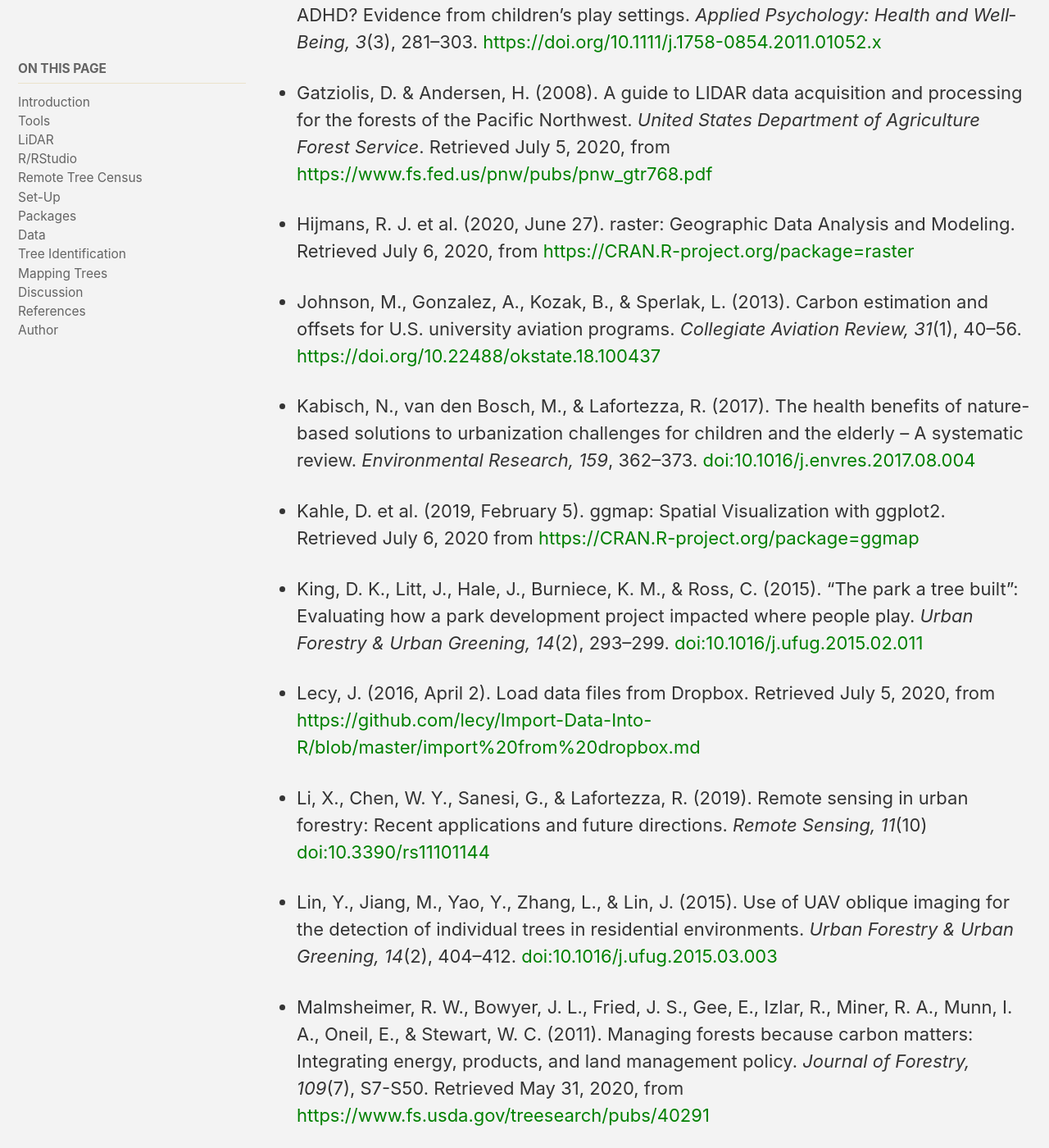
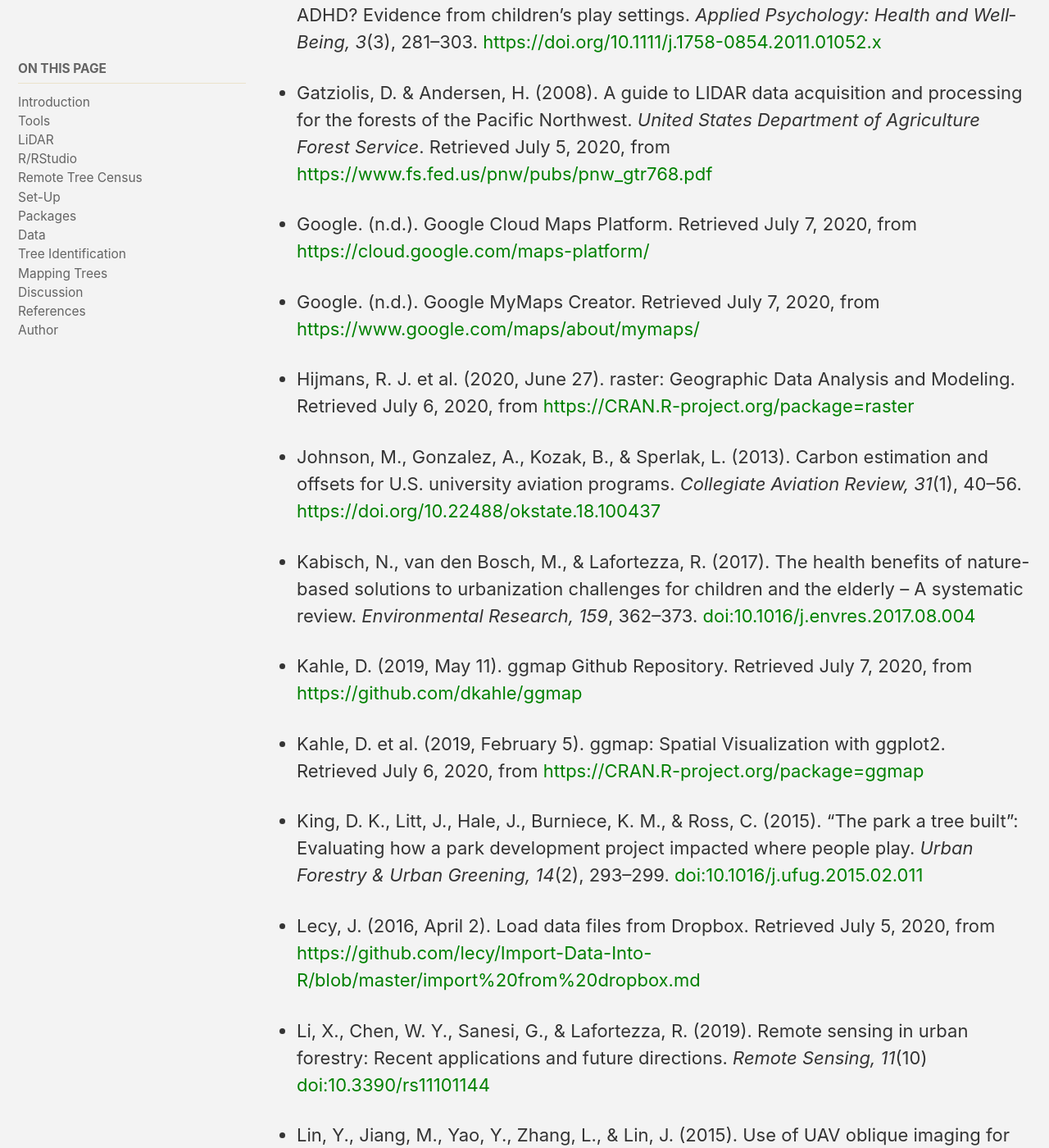
Before and after one commit to castower/cpp-593-treeproject-site, a Jekyll site: the page built from index.md, in a window 1280 px wide and 1400 px high, scrolled down 29496 px. Shown: the whole window at 82% size. Built offline with Jekyll 4.4.1, drawn with Linux system fonts in a browser that asks for light colours; cached includes are drawn as plain includes; nearby versions of some CDN libraries; some of the changed text lies outside the part shown.

Commit message:
Update index.md

```diff
--- a/index.md
+++ b/index.md
@@ -1617,13 +1617,19 @@
 
 - Gatziolis, D. & Andersen, H. (2008). A guide to LIDAR data acquisition and processing for the forests of the Pacific Northwest. <i>United States Department of Agriculture Forest Service</i>. Retrieved July 5, 2020, from [https://www.fs.fed.us/pnw/pubs/pnw_gtr768.pdf](https://www.fs.fed.us/pnw/pubs/pnw_gtr768.pdf)
 
+- Google. (n.d.). Google Cloud Maps Platform. Retrieved July 7, 2020, from [https://cloud.google.com/maps-platform/](https://cloud.google.com/maps-platform/)
+
+- Google. (n.d.). Google MyMaps Creator. Retrieved July 7, 2020, from [https://www.google.com/maps/about/mymaps/](https://www.google.com/maps/about/mymaps/)
+
 - Hijmans, R. J. et al. (2020, June 27). raster: Geographic Data Analysis and Modeling. Retrieved July 6, 2020, from [https://CRAN.R-project.org/package=raster ](https://CRAN.R-project.org/package=raster)
 
 - Johnson, M., Gonzalez, A., Kozak, B., & Sperlak, L. (2013). Carbon estimation and offsets for U.S. university aviation programs. <i>Collegiate Aviation Review, 31</i>(1), 40–56. [https://doi.org/10.22488/okstate.18.100437](https://doi.org/10.22488/okstate.18.100437)
 
 - Kabisch, N., van den Bosch, M., & Lafortezza, R. (2017). The health benefits of nature-based solutions to urbanization challenges for children and the elderly – A systematic review. <i>Environmental Research, 159</i>, 362–373. [doi:10.1016/j.envres.2017.08.004](https://www.sciencedirect.com/science/article/abs/pii/S0013935117315396?via%3Dihub)
 
- - Kahle, D. et al. (2019, February 5). ggmap: Spatial Visualization with ggplot2. Retrieved July 6, 2020 from [https://CRAN.R-project.org/package=ggmap](https://CRAN.R-project.org/package=ggmap)
+ - Kahle, D. (2019, May 11). ggmap Github Repository. Retrieved July 7, 2020, from [https://github.com/dkahle/ggmap](https://github.com/dkahle/ggmap)
+
+ - Kahle, D. et al. (2019, February 5). ggmap: Spatial Visualization with ggplot2. Retrieved July 6, 2020, from [https://CRAN.R-project.org/package=ggmap](https://CRAN.R-project.org/package=ggmap)
 
  - King, D. K., Litt, J., Hale, J., Burniece, K. M., & Ross, C. (2015). “The park a tree built”: Evaluating how a park development project impacted where people play. <i>Urban Forestry & Urban Greening, 14</i>(2), 293–299. [doi:10.1016/j.ufug.2015.02.011](https://www.sciencedirect.com/science/article/abs/pii/S1618866715000291?via%3Dihub)
 
@@ -1679,6 +1685,8 @@
 
 - Ulmer, J. M., Wolf, K. L., Backman, D. R., Tretheway, R. L., Blain, C. J., O’Neil-Dunne, J. P., & Frank, L. D. (2016). Multiple health benefits of urban tree canopy: The mounting evidence for a green prescription. <i>Health & Place, 42</i>, 54–62. [doi:10.1016/j.healthplace.2016.08.011](https://linkinghub.elsevier.com/retrieve/pii/S1353829216301332)
 
+- University of Chicago Computing for the Social Sciences. (2020, February 18). Drawing raster maps with ggmap. Retrieved July 7, 2020, from [https://cfss.uchicago.edu/notes/raster-maps-with-ggmap/#obtain-map-images](https://cfss.uchicago.edu/notes/raster-maps-with-ggmap/#obtain-map-images)
+
 - Wasser, L. (2020). Create a canopy height model with LiDAR data. Retrieved June 29, 2020 from [https://www.earthdatascience.org/courses/earth-analytics/lidar-raster-data-r/lidar-chm-dem-dsm/](https://www.earthdatascience.org/courses/earth-analytics/lidar-raster-data-r/lidar-chm-dem-dsm/)
 
 - Wickham, H. & RStudio (2019, November 21). tidyverse: Easily Install and Load the 'Tidyverse'. Retrieved July 6, 2020, from [https://CRAN.R-project.org/package=tidyverse](https://CRAN.R-project.org/package=tidyverse)
```
